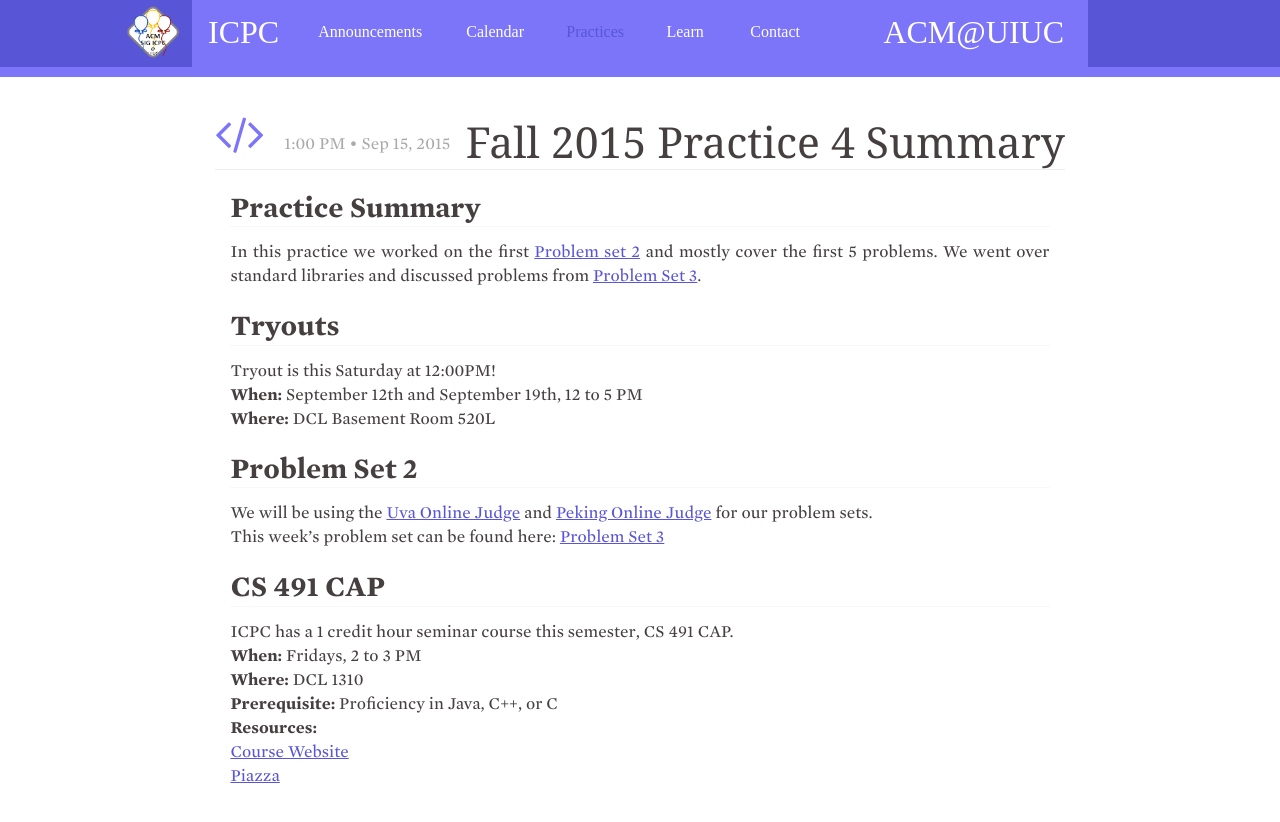
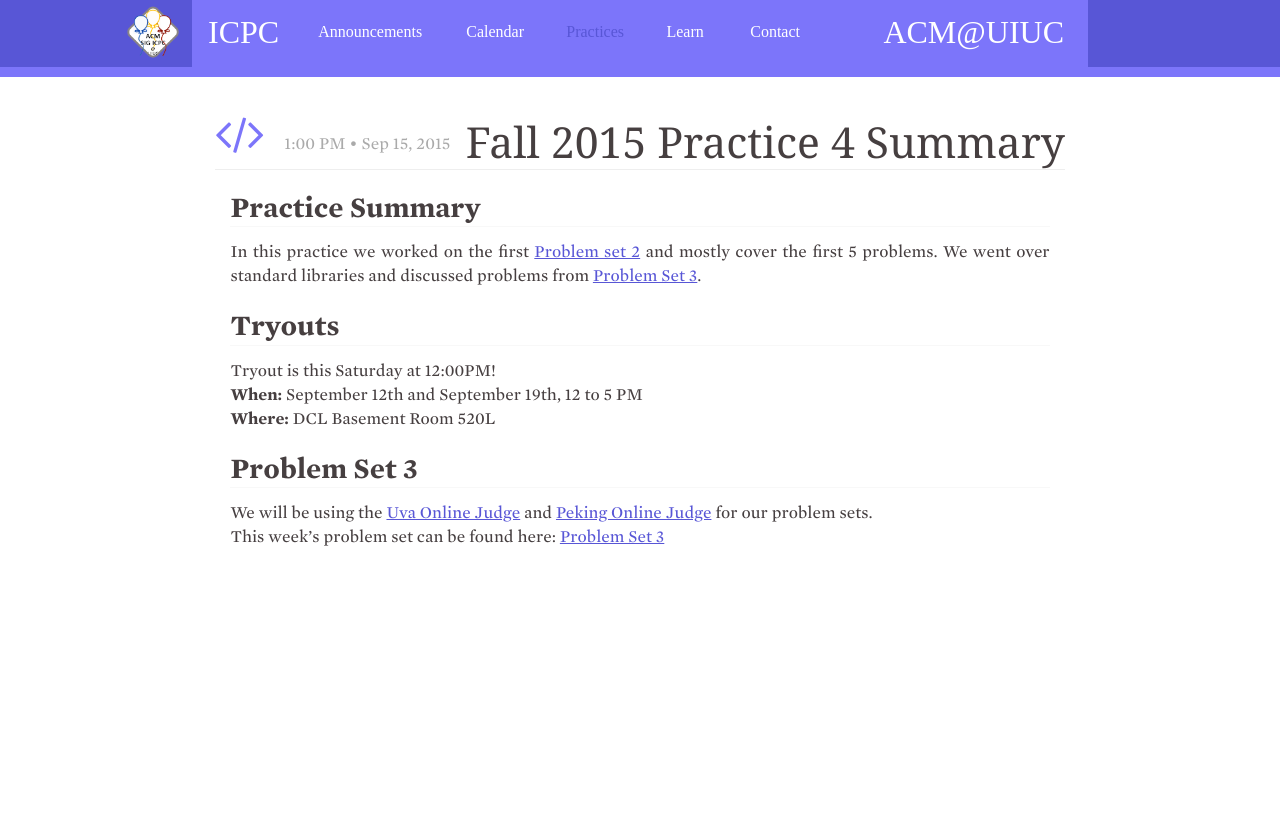
Before and after one commit to acm-uiuc/icpc-website, a Jekyll site: the page built from _posts/2015-09-15-Fall-2015-Practice-4-Summary.md, in a window 1280 px wide. Shown: the top 822 px of the page. Built offline with Jekyll 4.4.1, drawn with Linux system fonts in a browser that asks for light colours; nearby versions of some CDN libraries; some web fonts are replaced; Markdown is read by kramdown in place of the engine named in the settings.

Commit message:
fixes to Meeting-4 Summary 9-15-2015

```diff
--- a/_posts/2015-09-15-Fall-2015-Practice-4-Summary.md
+++ b/_posts/2015-09-15-Fall-2015-Practice-4-Summary.md
@@ -16,25 +16,11 @@ Tryout is this Saturday at 12:00PM!
 <b>Where:</b> DCL Basement Room 520L
 <br>
 
-<h1>Problem Set 2</h1>
+<h1>Problem Set 3</h1>
 We will be using the [Uva Online Judge][5] and [Peking Online Judge][8] for our problem sets.
 <br>
 This week’s problem set can be found here: [Problem Set 3][7]
 
-<h1>CS 491 CAP</h1>
-ICPC has a 1 credit hour seminar course this semester, CS 491 CAP.
-<br>
-<b>When:</b> Fridays, 2 to 3 PM
-<br>
-<b>Where:</b> DCL 1310
-<br>
-<b>Prerequisite:</b> Proficiency in Java, C++, or C
-<br>
-<b>Resources:</b>
-<br>
-[Course Website][1]
-<br>
-[Piazza][4]
 
 [1]: https://wiki.cites.illinois.edu/wiki/display/cs491cap/Home
 [2]: https://www-s.acm.uiuc.edu/cgi-bin/mailman/listinfo/icpc-l
```
